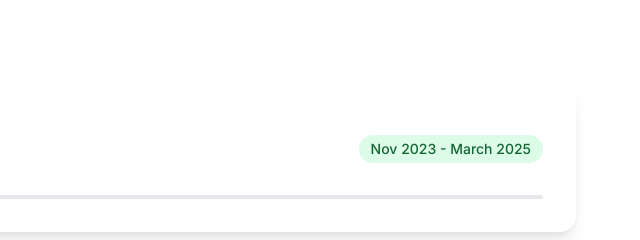
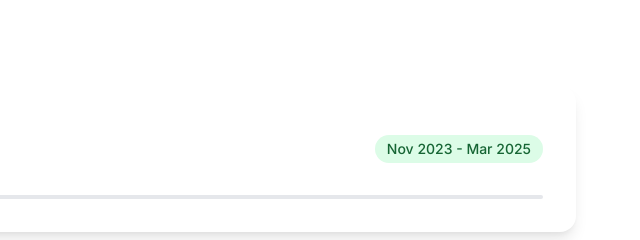
Before and after one commit to brimmann/portfolio-site, a website built with Vite: page index.html in a window 1280 px wide. Shown: the part 2040-2280 px from the top of the page, 640-1280 px from the left. Built offline with nearby package versions, Linux system fonts and the light colour scheme.

Commit message:
some other bugs

```diff
--- a/index.html
+++ b/index.html
@@ -525,7 +525,7 @@
                   <span
                     class="inline-flex items-center px-3 py-1 rounded-full text-sm font-medium bg-green-100 dark:bg-green-900 text-green-800 dark:text-green-200"
                   >
-                    Nov 2023 - March 2025
+                    Nov 2023 - Mar 2025
                   </span>
                 </div>
               </div>
```
